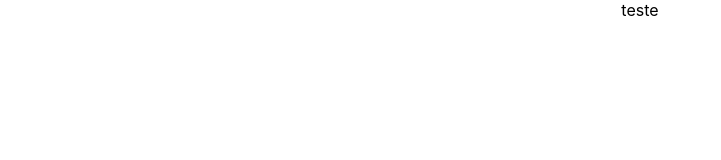
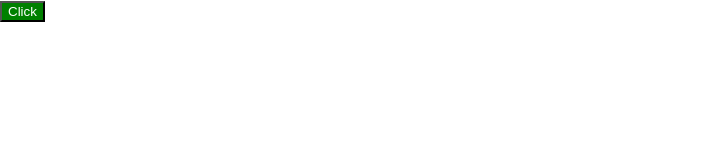
Before and after one commit to lucasmetron/ReactTopicosAvancados, a React (Create React App) app: page / in a window 1280 px wide. Shown: the top 160 px of the page, without its empty margins (0-721 px from the left). Built offline with nearby package versions, Linux system fonts and the light colour scheme.

Commit message:
animação sem transition group

```diff
--- a/src/App.css
+++ b/src/App.css
@@ -1,38 +1,12 @@
-.App {
-  text-align: center;
+.btn{
+  transition: all 0.5s ease;
 }
 
-.App-logo {
-  height: 40vmin;
-  pointer-events: none;
-}
-
-@media (prefers-reduced-motion: no-preference) {
-  .App-logo {
-    animation: App-logo-spin infinite 20s linear;
-  }
-}
-
-.App-header {
-  background-color: #282c34;
-  min-height: 100vh;
-  display: flex;
-  flex-direction: column;
-  align-items: center;
-  justify-content: center;
-  font-size: calc(10px + 2vmin);
+.ligado{
+  background-color: green;
   color: white;
 }
 
-.App-link {
-  color: #61dafb;
+.desligado{
+  background-color: gray;
 }
-
-@keyframes App-logo-spin {
-  from {
-    transform: rotate(0deg);
-  }
-  to {
-    transform: rotate(360deg);
-  }
-}
--- a/src/App.js
+++ b/src/App.js
@@ -1,9 +1,17 @@
+import React, { useState } from 'react'
 import './App.css';
 
 function App() {
+
+  const [isOn, setIson] = useState(true)
+
+  function handleClick() {
+    setIson(!isOn)
+  }
+
   return (
-    <div className="App">
-      teste
+    <div>
+      <button onClick={handleClick} className={'btn ' + (isOn == true ? 'ligado' : 'desligado')}> Click</button>
     </div>
   );
 }
```
Also changed, not shown: 1 other file (tests, documents, lock files or other folders).
